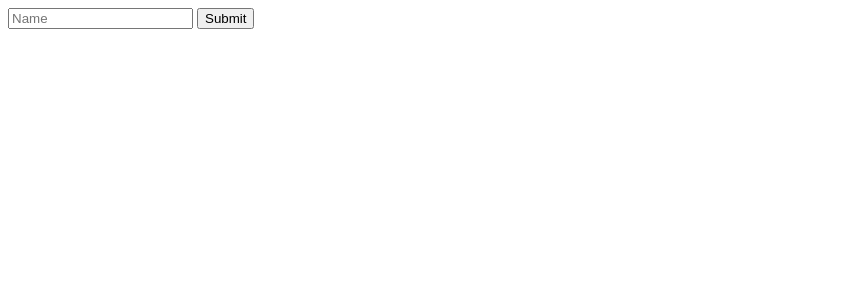
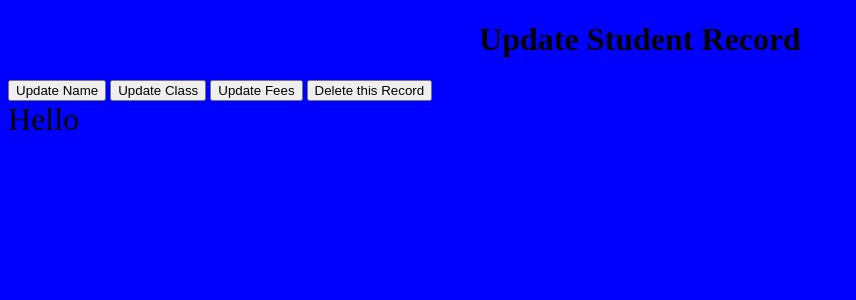
Before and after one commit to Nik-09/feesRecord, a Flask app: page /update in a window 1280 px wide. Shown: the top 300 px of the page, without its empty margins (0-856 px from the left). Run offline with Flask 2, Linux system fonts and the light colour scheme; some libraries are stand-ins or nearby versions.

Commit message:
worked on update page

```diff
--- /dev/null
+++ b/static/styles/update.css
@@ -0,0 +1,9 @@
+body > #nik{
+    font-size: 200%;
+}
+body{
+    background-color: blue;
+}
+h1{
+    text-align: center;
+}
--- a/templates/layout.html
+++ b/templates/layout.html
@@ -5,6 +5,8 @@
             {% block title %}
             {% endblock %}
         </title>
+        {% block css %}
+        {% endblock %}
     </head>
     <body>
         {% block main %}
--- a/templates/update.html
+++ b/templates/update.html
@@ -2,9 +2,15 @@
 {% block title %}
     Update
 {% endblock %}
+{% block css %}
+    <link rel="stylesheet" href="../static/styles/update.css">
+{% endblock %}
 {% block main %}
-    <form action="/update" method="post">
-        <input type="text" placeholder="Name">
-        <input type="submit">
-    </form>
+    <h1>Update Student Record</h1>
+    <button id="name">Update Name</button>
+    <button id="class">Update Class</button>
+    <button id="fees">Update Fees</button>
+    <button id="del">Delete this Record</button>
+
+    <div id="nik">Hello</div>
 {% endblock %}
```
Also changed, not shown: feesRecord.db.
